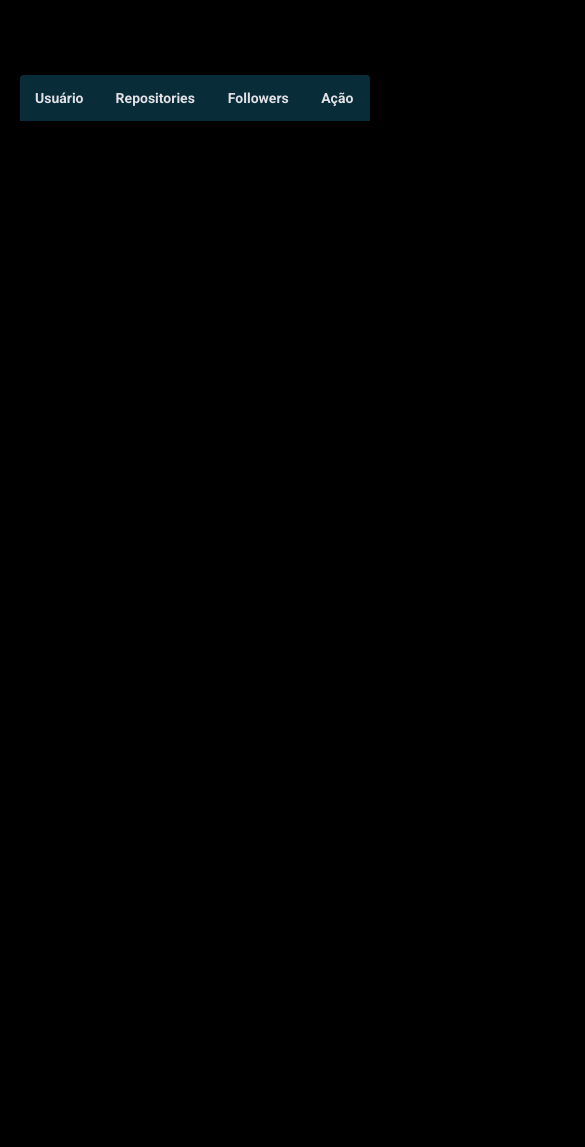
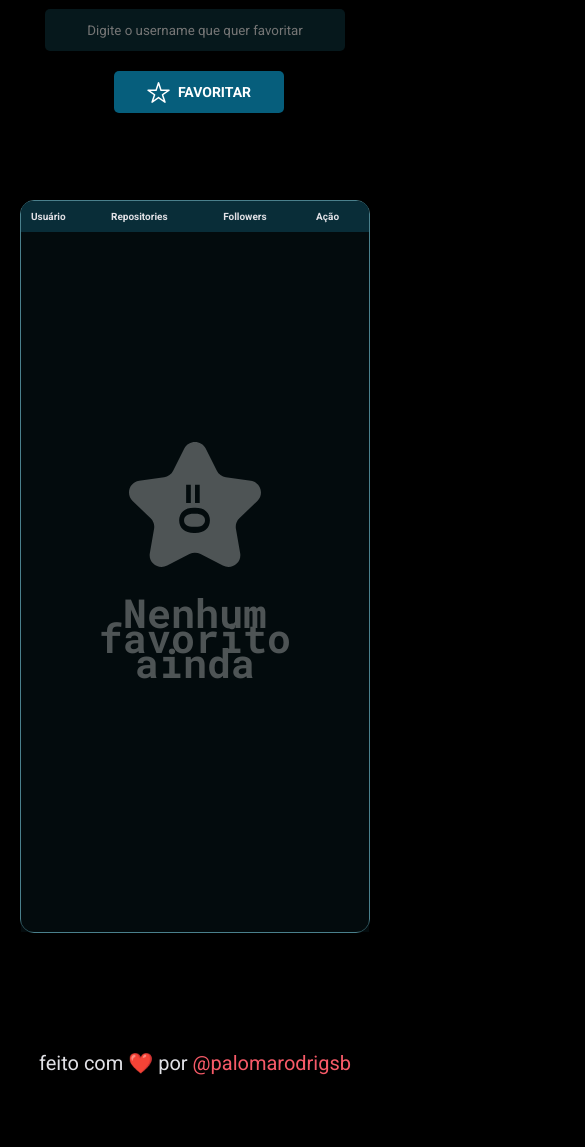
Before and after one commit to palomarodrigs/github-favorites, a plain HTML site: page index.html in a window 390 px wide. Shown: the part 161-1308 px from the top of the page, 585 px wide, since content can reach past the window. Before the commit the page ends 844 px from the top, so only its background shows below. Drawn offline with Linux system fonts and the light colour scheme.

Commit message:
restructuring and mode mobile

```diff
--- a/index.html
+++ b/index.html
@@ -21,12 +21,12 @@
         <img class="logo" src="./assets/logo.svg" alt="Logo do site" />
         <div class="search">
           <label class="sr-only" for="input-search"
-            >Digite o Github username que quer favoritar</label
+            >Digite o username que quer favoritar</label
           >
           <input
             id="input-search"
             type="text"
-            placeholder="Digite o Github username que quer favoritar"
+            placeholder="Digite o username que quer favoritar"
           />
           <button id="add-user">
             <img
@@ -37,6 +37,8 @@
           </button>
         </div>
       </nav>
+      <div class="table-wrapper">
+        <div class="table-group">
           <table>
             <thead>
               <tr>
@@ -49,6 +51,14 @@
             <tbody></tbody>
           </table>
         </div>
+      </div>
+      <footer>
+        feito com ❤️ por
+        <a href="https://instagram.com/palomarodrigsb" target="_blank"
+          ><span>@palomarodrigsb</span></a
+        >
+      </footer>
+    </div>
     <script src="./js/main.js" type="module"></script>
   </body>
 </html>
--- /dev/null
+++ b/js/GithubUser.js
@@ -0,0 +1,14 @@
+export class GithubUser {
+  static search(username) {
+    const endpoint = `https://api.github.com/users/${username}`;
+
+    return fetch(endpoint)
+      .then((data) => data.json())
+      .then(({ login, name, public_repos, followers }) => ({
+        login,
+        name,
+        public_repos,
+        followers,
+      }));
+  }
+}
--- a/js/favorites.js
+++ b/js/favorites.js
@@ -1,17 +1,4 @@
-export class GithubUser {
-  static search(username) {
-    const endpoint = `https://api.github.com/users/${username}`;
-
-    return fetch(endpoint)
-      .then((data) => data.json())
-      .then(({ login, name, public_repos, followers }) => ({
-        login,
-        name,
-        public_repos,
-        followers,
-      }));
-  }
-}
+import { GithubUser } from "./GithubUser.js";
 
 export class Favorites {
   constructor(root) {
@@ -29,6 +16,12 @@ export class Favorites {
 
   async add(username) {
     try {
+      const userExists = this.entries.find((entry) => entry.login === username);
+
+      if (userExists) {
+        throw new Error("Usuário já adicionado");
+      }
+
       const user = await GithubUser.search(username);
       if (user.login === undefined) {
         throw new Error("Usuário não encontrado!");
@@ -75,6 +68,15 @@ export class FavoritesView extends Favorites {
   update() {
     this.removeALLTr();
 
+    if (this.entries.length === 0) {
+      this.tbody.innerHTML = `
+            <tr>
+              <td class="star" colspan="100%">
+                <img class="star-img" src="./assets/star-icon.svg" alt="" />
+                <p class="star-text">Nenhum favorito ainda</p>
+              </td>
+            </tr>`;
+    } else {
       this.entries.forEach((user) => {
         const row = this.createRow();
 
@@ -83,6 +85,7 @@ export class FavoritesView extends Favorites {
         ).src = `https://github.com/${user.login}.png`;
         row.querySelector(".user img").alt = "imagem de ${user.name}";
         row.querySelector(".user p").textContent = user.name;
+        row.querySelector(".user a").href = `https://github.com/${user.login}`;
         row.querySelector(".user span").textContent = user.login;
         row.querySelector(".repositories").textContent = user.public_repos;
         row.querySelector(".followers").textContent = user.followers;
@@ -97,8 +100,10 @@ export class FavoritesView extends Favorites {
         this.tbody.append(row);
       });
     }
+  }
+  createRow() {
+    const row = document.createElement("tr");
 
-  createRow() {
     const tr = document.createElement("tr");
 
     tr.innerHTML = `
--- a/js/main.js
+++ b/js/main.js
@@ -1,3 +1,3 @@
-import { FavoritesView } from "./favorites.js";
+import { FavoritesView } from "./Favorites.js";
 
 new FavoritesView("#app");
--- a/style.css
+++ b/style.css
@@ -12,19 +12,100 @@
   --ff-secondary: "Roboto Mono", monospace;
 
   --bg-color: #000000;
+  --bg-input-search: #06181c;
 
   --text-color: #e1e1e6;
+  --text-color-input: #7c7c8a;
   --text-color-remove: #f75a68;
   --text-color-button: #ffffff;
+  --text-color-star: #4e5455;
 
-  --primary-color-fill: #ffffff;
-  --secondary-color-fill: #065e7c;
-
-  --primary-color: #092d38;
   --primary-color-button: #065e7c;
+  --primary-color-thead: #092d38;
 
   --table-primary-color: rgba(6, 22, 27, 0.5);
   --table-secondary-color: #06181c;
+}
+
+@media (max-width: 450px) {
+  #app {
+    padding: 2rem;
+  }
+
+  nav {
+    display: flex;
+    flex-direction: column;
+    text-align: center;
+    align-items: center;
+    justify-content: center;
+  }
+
+  table.td {
+    font-size: 15px;
+  }
+
+  thead th {
+    padding: 10px;
+    font-size: 10px;
+  }
+
+  .search {
+    display: flex;
+    flex-direction: column;
+    align-items: center;
+  }
+
+  #input-search {
+    width: 30rem;
+    text-align: center;
+    margin-top: 3rem;
+  }
+
+  td.repositories {
+    align-items: center;
+    text-align: center;
+    justify-content: center;
+  }
+
+  .search button {
+    margin-top: 2rem;
+    /* font-size: 0.3rem; */
+  }
+
+  td.user {
+    display: flex;
+    flex-direction: column;
+    align-items: center;
+    text-align: center;
+    gap: 2rem;
+  }
+
+  .remove-button {
+    font-weight: 700;
+    font-size: 10px;
+  }
+}
+
+@media (max-width: 768px) {
+  nav {
+    flex-direction: column;
+    align-items: center;
+  }
+
+  .search {
+    display: flex;
+    flex-direction: column;
+  }
+
+  #input-search {
+    width: 30rem;
+    text-align: center;
+    margin-top: 3rem;
+  }
+
+  .search button {
+    margin-top: 2rem;
+  }
 }
 
 body {
@@ -72,6 +153,10 @@ nav {
   height: 4.2rem;
   border-radius: 0.5rem;
   padding: 1.6rem;
+
+  color: var(--text-color-input);
+  background-color: var(--bg-input-search);
+  caret-color: var(--primary-color-button);
 }
 
 .search button {
@@ -96,22 +181,48 @@ nav {
 }
 
 .search button:hover {
-  background-color: #ffffff;
-  color: #065e7c;
-
+  background: #043f53;
   transition: 0.5s ease;
 }
 
-.search:hover .button-icon {
-  filter: brightness(0) saturate(100%) invert(16%) sepia(55%) saturate(5652%)
-    hue-rotate(182deg) brightness(89%) contrast(95%);
+/* .table-group {
+  max-width: 100%;
+  overflow: scroll;
+  display: block;
+  overflow-x: hidden;
+  height: 50rem;
+}
 
-  transition: 0.5s ease;
+.table-group::-webkit-scrollbar {
+  width: 0.6rem;
+}
+
+.table-group::-webkit-scrollbar-thumb {
+  background: #4a808c;
+  border-radius: 10px;
+} */
+
+.table-group::-webkit-scrollbar {
+  width: 2.2rem;
+}
+
+.table-group::-webkit-scrollbar-thumb {
+  background-color: red;
+  border-radius: 1rem;
+
+  border: 0.8rem solid rgba(0, 0, 0, 0);
+  background-clip: padding-box;
+}
+
+.table-wrapper {
+  border: 1px solid #4a808c;
+  border-radius: 1.4rem;
 }
 
 table {
   width: 100%;
   border-collapse: collapse;
+  border-spacing: 0;
 }
 
 table * {
@@ -121,26 +232,23 @@ table * {
 
 span {
   transition: 0.3s;
-}
-
-table tr {
-  text-align: center;
+  font-size: 1.2rem;
 }
 
 table th {
-  background: var(--primary-color);
+  background: var(--primary-color-thead);
   text-align: left;
   font-weight: 700;
-  padding: 1.5rem;
+  padding: 10px;
   text-align: left;
 }
 
 table th:first-child {
-  border-top-left-radius: 0.4rem;
+  border-top-left-radius: 1.2rem;
 }
 
 table th:last-child {
-  border-top-right-radius: 0.4rem;
+  border-top-right-radius: 1.2rem;
 }
 
 table tr:nth-child(odd) {
@@ -149,12 +257,16 @@ table tr:nth-child(odd) {
 
 table tr:nth-child(even) {
   background: var(--table-secondary-color);
+  border-radius: 1.2rem;
+  border-top: 1px solid #4a808c;
+  border-bottom: 1px solid #4a808c;
 }
 
 table td {
-  padding: 1.5rem;
+  padding: 0.7rem;
   text-align: left;
   align-items: center;
+  font-size: 1.2rem;
 }
 
 td.user {
@@ -163,12 +275,19 @@ td.user {
   gap: 1rem;
 }
 
+.add-user:hover svg path {
+  transition: 0.3s;
+}
+
 td.user img {
-  width: 5rem;
+  /* width: 5rem; */
   height: 5rem;
-  border: 1px solid #443e54;
+  border: 1px solid #4a808c;
   border-radius: 50%;
   object-fit: cover;
+  font-size: 1.2rem;
+
+  transition: all 0.3s;
 }
 
 td.user a {
@@ -181,6 +300,12 @@ td.user span:hover {
 
 td.user a p {
   font-weight: bold;
+  font-size: 1.2rem;
+}
+
+td.user img:hover {
+  transform: scale(1.1);
+  opacity: 0.7;
 }
 
 td .remove {
@@ -189,9 +314,81 @@ td .remove {
   text-transform: uppercase;
   color: var(--text-color-remove);
   cursor: pointer;
-  transition: 0.5s;
+  transition: 0.5s ease;
+  font-size: 1.2rem;
 }
 
 td .remove:hover {
+  font-weight: bold;
   color: #fc4353;
 }
+
+/*NO FAVORITES*/
+.star {
+  text-align: center;
+  padding-top: 21rem;
+  margin-bottom: 900px;
+}
+
+.star-img {
+  align-items: flex-end;
+  width: 13.2rem;
+  height: 12.5rem;
+}
+
+.star-text {
+  font-family: var(--ff-secondary);
+  font-style: normal;
+  font-weight: 700;
+  font-size: 4rem;
+  line-height: 2.5rem;
+
+  display: flex;
+  position: relative;
+  justify-content: center;
+  align-items: center;
+
+  padding: 3rem 0 25rem 0;
+  color: var(--text-color-star);
+}
+
+.star-tr {
+  display: flex;
+  align-items: center;
+}
+
+.table-wrapper {
+  margin-bottom: 11.6rem;
+}
+
+footer {
+  color: var(--text-color);
+  font-size: 2rem;
+  line-height: 2.8rem;
+  text-align: center;
+
+  margin: 1rem auto 5rem;
+}
+
+footer span {
+  font-size: 2rem;
+}
+
+footer a {
+  font-weight: 400;
+  text-decoration: none;
+
+  color: var(--text-color-remove);
+}
+
+footer a:hover {
+  font-weight: bold;
+  transition: 0.2s ease;
+}
+
+@media (min-width: 768px) {
+  table th {
+    font-size: 14px;
+    padding: 13px;
+  }
+}
```
Also changed, not shown: assets/star-icon.svg (added), assets/star.svg (deleted). Lines whose indentation alone changed are shown as unchanged.
